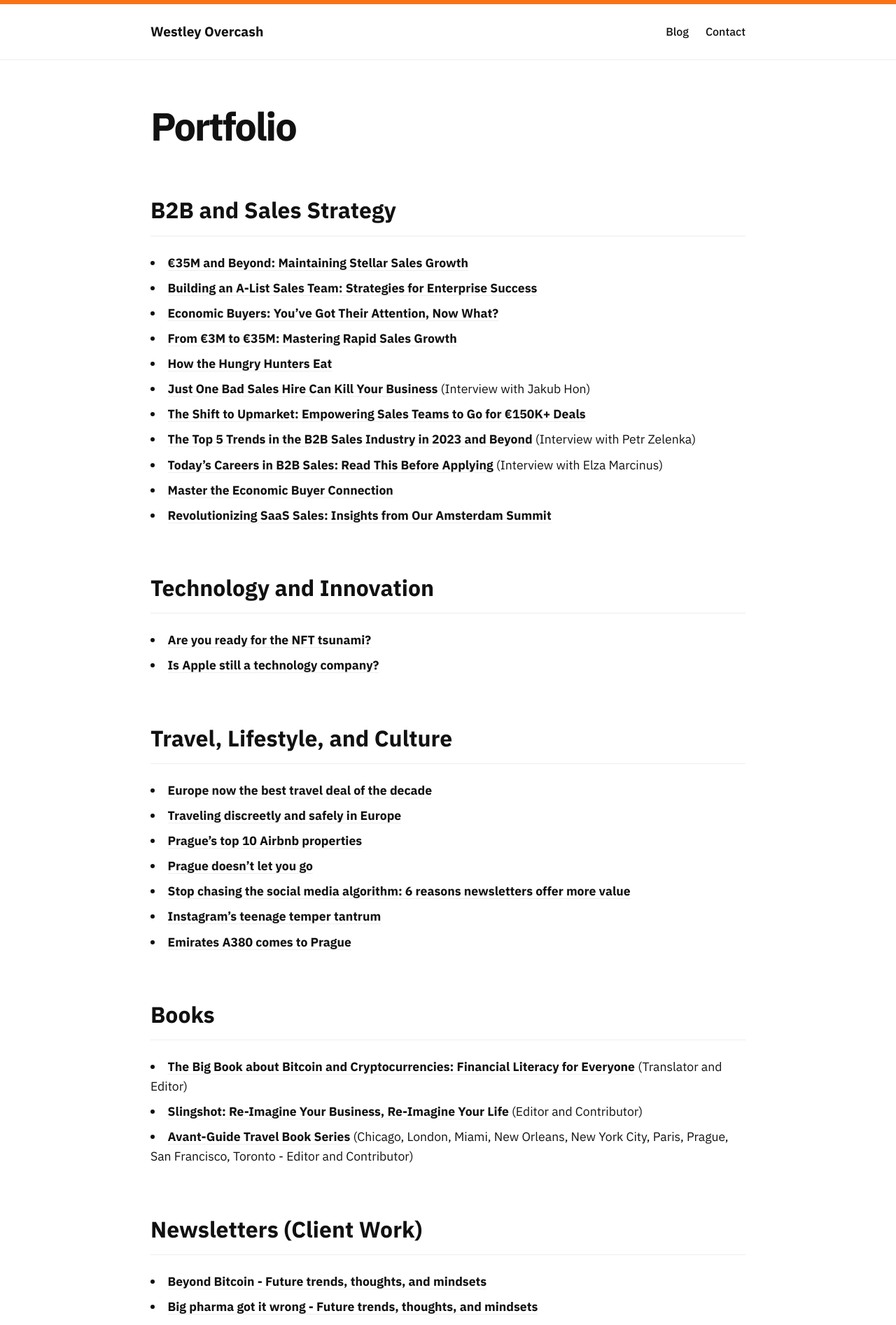
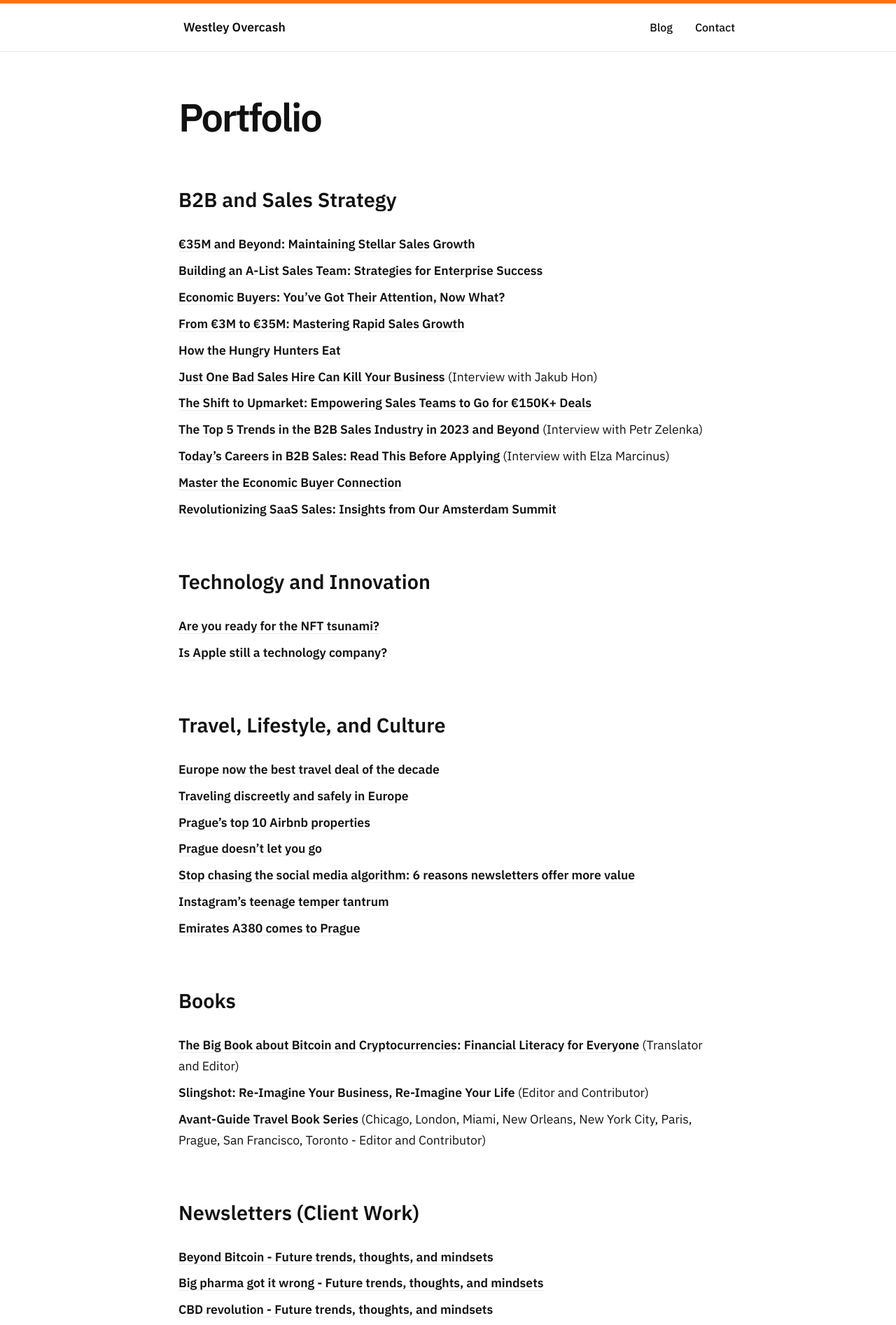
Before and after one commit to westleyovercash/westleyovercash.github.io, a Jekyll site: the page built from portfolio.md, in a window 1280 px wide. Shown: the top 1894 px of the page at 70% size. Built offline with Jekyll 4.4.1, drawn with Linux system fonts in a browser that asks for light colours.

Commit message:
Update default.html

```diff
--- a/_layouts/default.html
+++ b/_layouts/default.html
@@ -3,106 +3,104 @@
 <head>
   <meta charset="UTF-8">
   <meta name="viewport" content="width=device-width, initial-scale=1.0">
-  <title>{{ page.title }} | Westley Overcash</title>
+  <title>{{ page.title }} - Westley Overcash</title>
 
   <link rel="preconnect" href="https://fonts.googleapis.com">
   <link rel="preconnect" href="https://fonts.gstatic.com" crossorigin>
-  <link href="https://fonts.googleapis.com/css2?family=IBM+Plex+Sans:wght@400;500;600;700&display=swap" rel="stylesheet">
+  <link href="https://fonts.googleapis.com/css2?family=IBM+Plex+Sans:wght@300;400;500;600;700&display=swap" rel="stylesheet">
 
   <style>
     :root {
       --bg: #ffffff;
       --text: #111111;
       --brand-orange: #F97316;
-      --border: #eeeeee;
+      --border: rgba(0,0,0,0.08);
     }
 
     * { margin: 0; padding: 0; box-sizing: border-box; }
 
     body {
       font-family: "IBM Plex Sans", sans-serif;
-      line-height: 1.6;
+      line-height: 1.7;
       color: var(--text);
       background-color: var(--bg);
       -webkit-font-smoothing: antialiased;
     }
 
     header {
-      border-top: 6px solid var(--brand-orange);
+      border-top: 5px solid var(--brand-orange);
       border-bottom: 1px solid var(--border);
-      padding: 1.5rem 0;
+      padding: 1.2rem 0;
       margin-bottom: 4rem;
     }
 
     nav {
       max-width: 900px;
       margin: 0 auto;
-      padding: 0 25px;
+      padding: 0 40px;
       display: flex;
       justify-content: space-between;
       align-items: center;
     }
 
     .site-title {
-      font-weight: 700;
+      color: var(--text);
       text-decoration: none;
-      color: var(--text);
-      font-size: 1.2rem;
+      font-weight: 600;
+      font-size: 1.1rem;
     }
 
-    nav div a {
+    nav a {
+      color: var(--text);
       text-decoration: none;
-      color: var(--text);
       font-weight: 500;
-      margin-left: 1.5rem;
+      margin-left: 2rem;
     }
 
     main {
-      max-width: 900px;
+      max-width: 850px;
       margin: 0 auto;
-      padding: 0 25px 5rem 25px;
+      padding: 0 40px 4rem 40px;
     }
 
-    /* Standard Markdown Styles */
-    h1 { font-size: 3.5rem; line-height: 1.1; margin-bottom: 2rem; letter-spacing: -0.04em; font-weight: 700; }
-    h2 { font-size: 2rem; margin: 4rem 0 1.5rem 0; font-weight: 700; border-bottom: 1px solid var(--border); padding-bottom: 10px; }
-    h3 { font-size: 1.2rem; margin: 2rem 0 0.5rem 0; font-weight: 700; }
-    p { margin-bottom: 1.5rem; font-size: 1.2rem; }
+    h1 { font-size: 3.5rem; line-height: 1.05; margin-bottom: 2.5rem; font-weight: 600; letter-spacing: -0.04em; }
+    h2 { font-size: 1.8rem; margin: 4rem 0 1.5rem 0; font-weight: 600; }
+    h3 { font-size: 1.15rem; margin-top: 2rem; margin-bottom: 0.5rem; font-weight: 600; }
+    p { margin-bottom: 1.5rem; font-size: 1.15rem; }
 
-    /* Bold Links per your request */
-    a { color: var(--text); font-weight: 700; text-decoration: underline; text-decoration-color: var(--border); text-underline-offset: 4px; }
-    a:hover { color: var(--brand-orange); text-decoration-color: var(--brand-orange); }
+    article a {
+      color: var(--text);
+      text-decoration: underline;
+      text-decoration-color: var(--border);
+      text-underline-offset: 4px;
+      font-weight: 600;
+    }
 
-    ul { margin-bottom: 1.5rem; list-style-position: inside; }
+    article a:hover { color: var(--brand-orange); text-decoration-color: var(--brand-orange); }
+
+    .hero-section { display: flex; align-items: flex-start; gap: 50px; margin-bottom: 4rem; }
+    .hero-text { flex: 1; }
+    .hero-image img { max-width: 300px; border-radius: 12px; }
+
+    ul { list-style: none; margin-bottom: 2rem; }
     li { margin-bottom: 0.5rem; font-size: 1.1rem; }
 
-    /* Custom Portfolio Columns */
-    .portfolio-container {
-      display: flex;
-      gap: 50px;
-      flex-wrap: wrap;
-    }
-    .portfolio-column { flex: 1; min-width: 300px; }
-
-    /* Simple Newsletter Box */
-    .newsletter-section {
-      background: #fafafa;
-      padding: 2rem;
-      border-radius: 12px;
+    .newsletter-box {
+      margin: 4rem 0;
+      padding: 2.5rem;
+      background: #fdfdfd;
       border: 1px solid var(--border);
-      margin: 3rem 0;
+      border-radius: 16px;
     }
 
-    footer {
-      border-top: 1px solid var(--border);
-      padding: 3rem 0;
-      text-align: center;
-      font-size: 0.9rem;
-      color: #666;
-    }
+    input[type="email"] { padding: 12px; border: 1px solid var(--border); border-radius: 6px; width: 100%; max-width: 350px; margin-bottom: 1rem; display: block; }
+    input[type="submit"] { padding: 12px 24px; background: var(--brand-orange); color: white; border: none; border-radius: 6px; font-weight: 600; cursor: pointer; }
+
+    footer { border-top: 1px solid var(--border); padding: 4rem 0; text-align: center; color: #666; font-size: 0.85rem; }
 
     @media (max-width: 768px) {
-      h1 { font-size: 2.5rem; }
+      .hero-section { flex-direction: column-reverse; }
+      h1 { font-size: 2.8rem; }
     }
   </style>
 </head>
@@ -113,11 +111,7 @@
       <div><a href="/blog">Blog</a><a href="/contact">Contact</a></div>
     </nav>
   </header>
-  <main>
-    {{ content }}
-  </main>
-  <footer>
-    <p>© {{ "now" | date: "%Y" }} Westley Overcash</p>
-  </footer>
+  <main><article>{{ content }}</article></main>
+  <footer><p>© {{ "now" | date: "%Y" }} Westley Overcash</p></footer>
 </body>
 </html>
```
